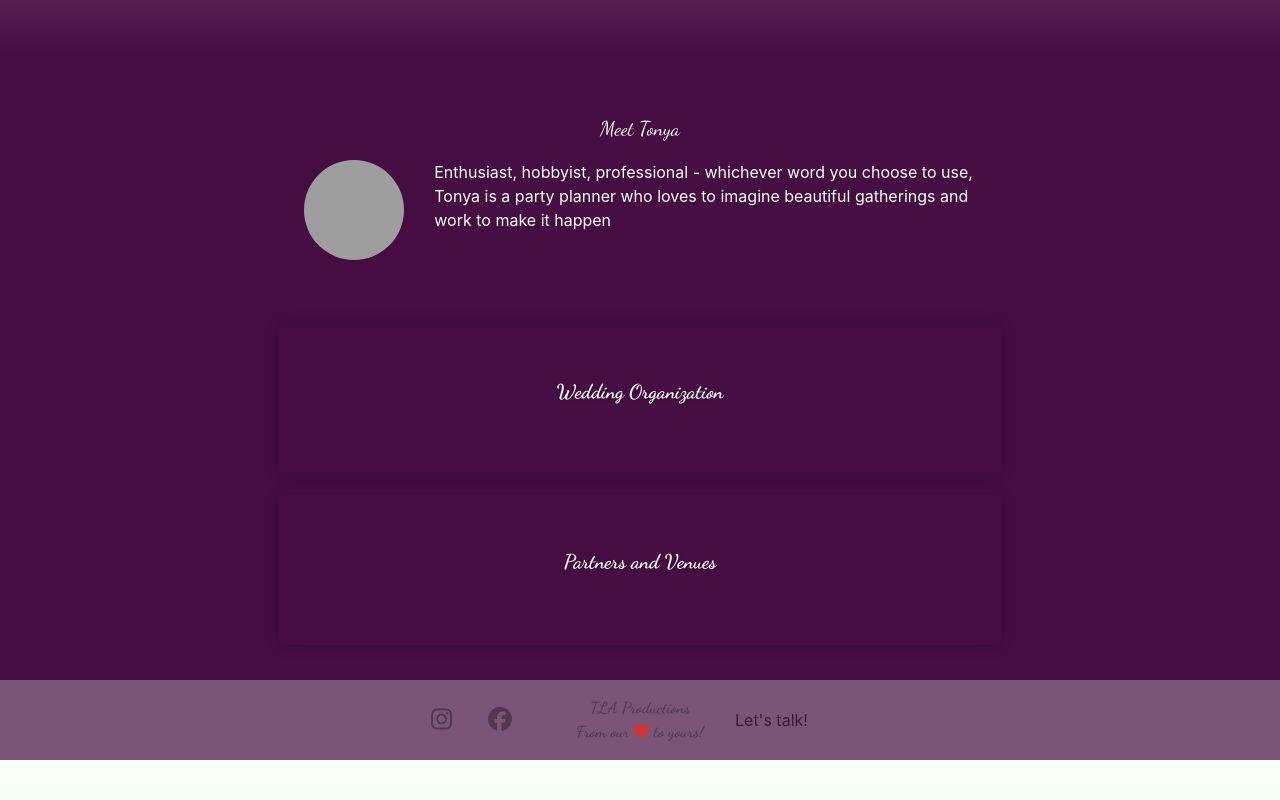
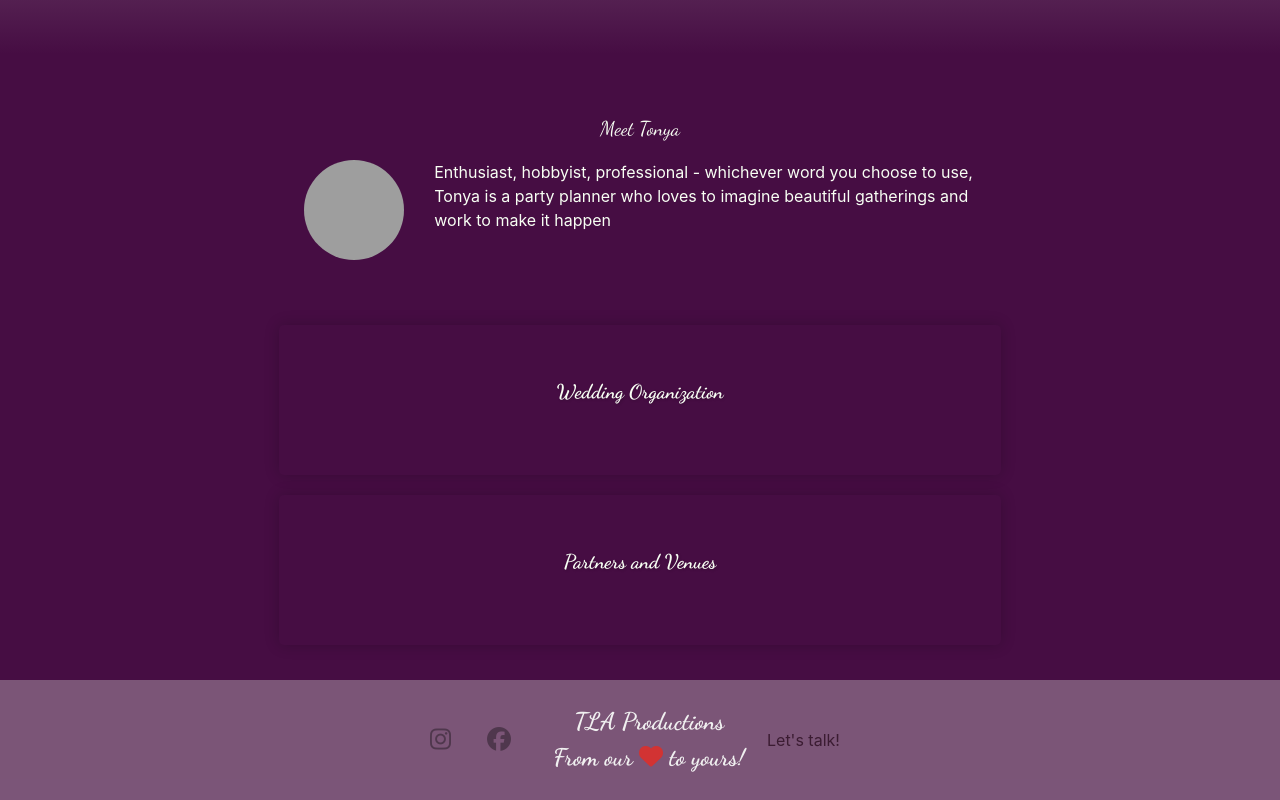
Before and after one commit to JnyZroh/TLA_productions_website, a plain HTML site: page index.html in a window 1280 px wide. Shown: the part 746-1546 px from the top of the page. Before the commit the page ends 1506 px from the top, so only its background shows below. Drawn offline with nearby package versions, Linux system fonts and the light colour scheme; grey boxes are pictures that could not be loaded.

Commit message:
requested footer text to be larger

```diff
--- a/css/components/footer.css
+++ b/css/components/footer.css
@@ -5,8 +5,8 @@
 .footer {
   display: flex;
   align-items: center;
-  justify-content: space-around;
-  height: 80px;
+  justify-content: center;
+  height: 120px;
   padding: 0px 50px;
   color: rgba(0,0,0,0.3);
   width: 45%;
@@ -37,6 +37,13 @@
   margin: 0;
   text-align: center;
   font-weight: bolder;
-  /* font-size: 2vw; */
-  width:150px ;
+  font-size: 24px;
+  width:200px;
+  color: #f0f0f0;
 }
+
+@media (min-width: 100px) and (max-width: 575px) {
+  .footer-links {
+    flex-direction: column;
+  }
+}
```
